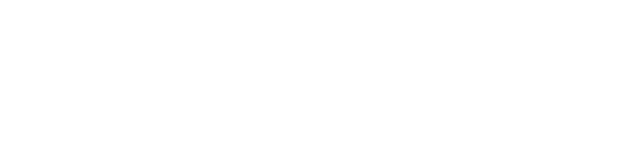
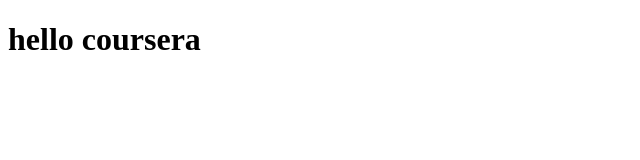
Before and after one commit to bilalraad/fluffy-socks, a plain HTML site: page cour-cour/index.html in a window 1280 px wide. Shown: the whole page, without its empty margins (0-640 px from the left). Drawn offline with Linux system fonts and the light colour scheme.

Commit message:
second c-c

```diff
--- a/cour-cour/index.html
+++ b/cour-cour/index.html
@@ -7,6 +7,8 @@
 </head>
 
 <body>
-
+  <h1>
+    hello coursera
+    </h1>
 </body>
 </html>
```
